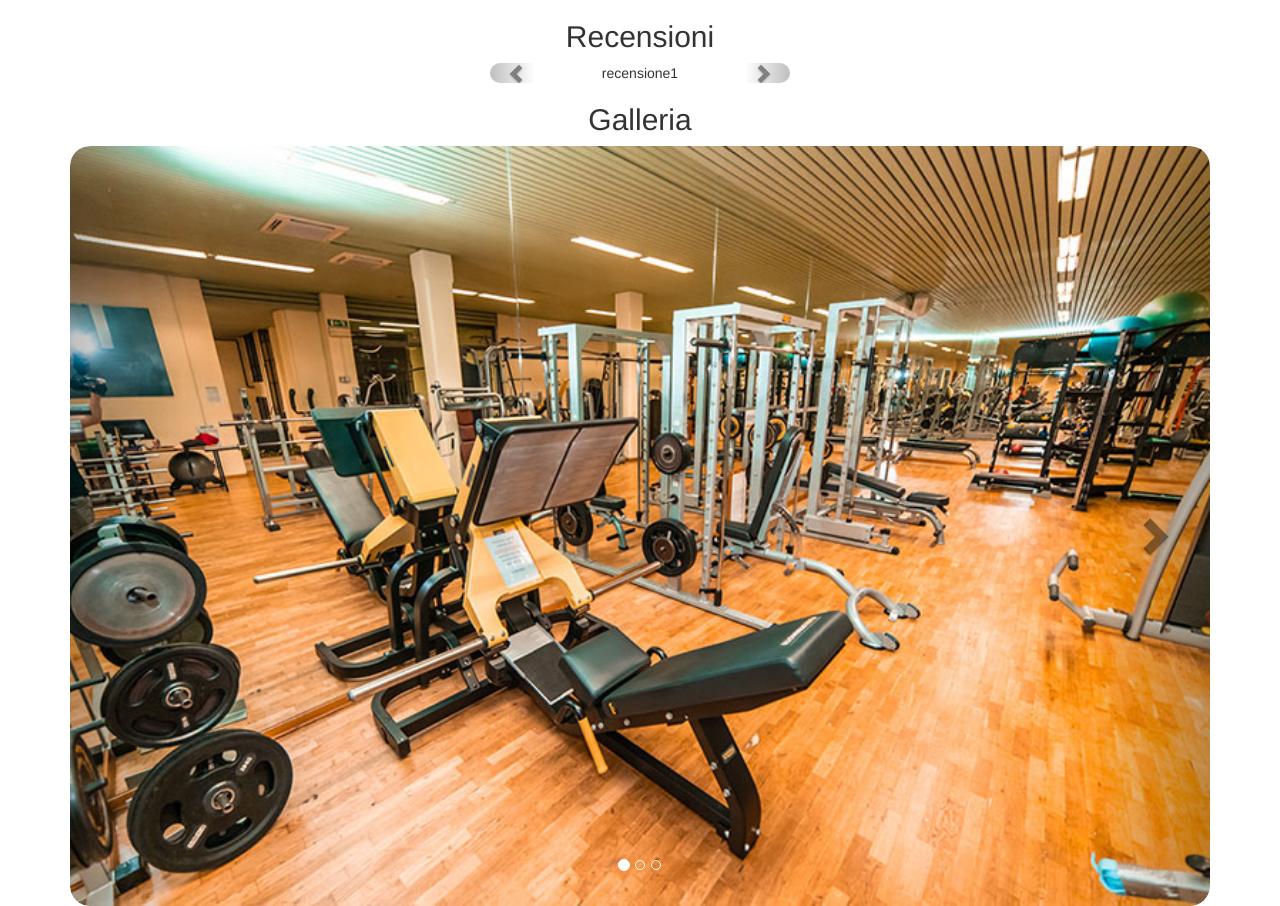
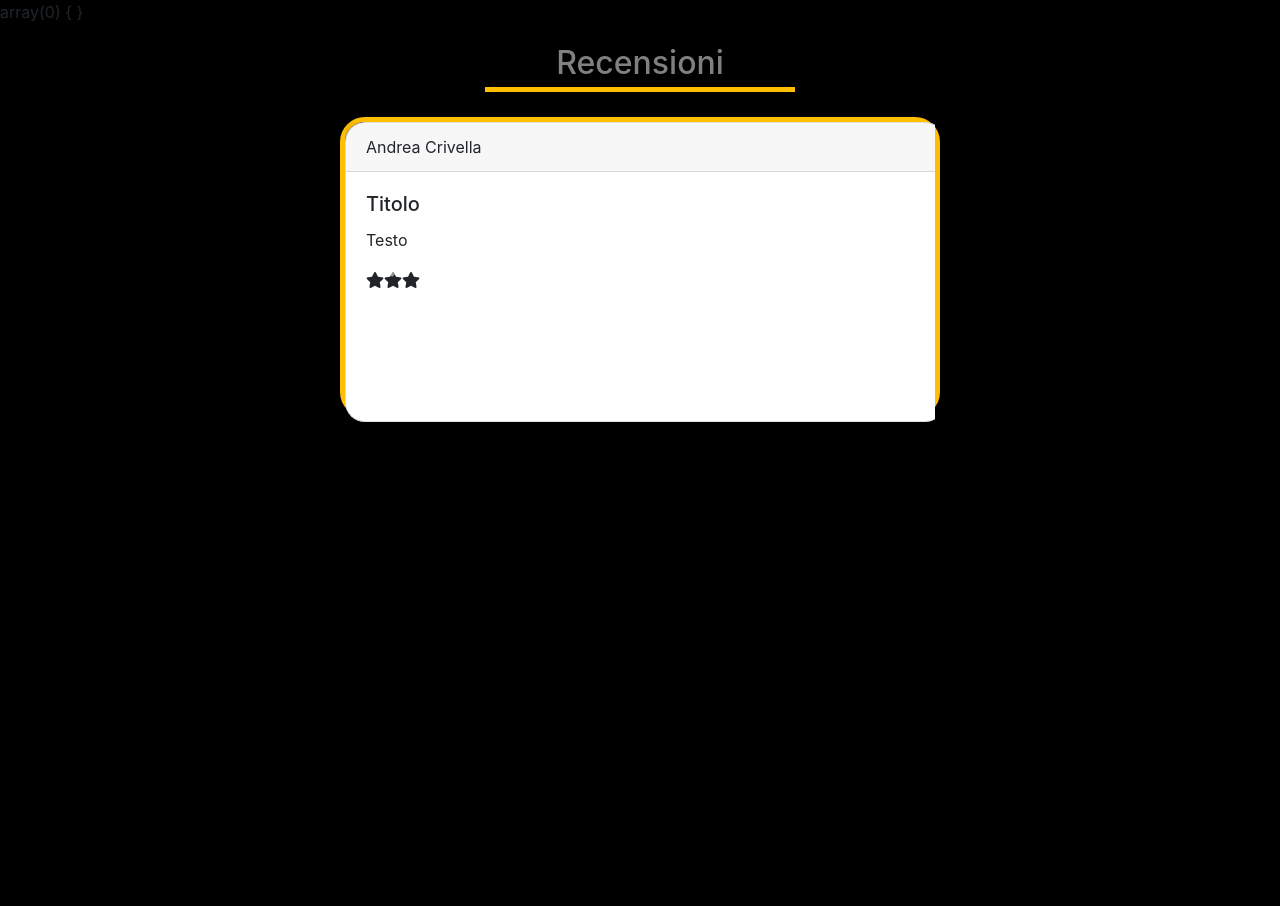
Before and after one commit to Paneddo/PalestraBella, a PHP site: page /recensioni.php in a window 1280 px wide. After the commit the page ends 422 px from the top, so only its background shows below. Run offline with PHP 8.4, Linux system fonts and the light colour scheme; data comes from the database, SQL or seed files in the repository; data that the repository does not hold is empty.

Commit message:
recensioni

```diff
--- a/corsi.php
+++ b/corsi.php
@@ -2,7 +2,7 @@
 include "conn.php";
 
 
-$corsi = array();
+$recensioni = array();
 
 include "conn.php";
 
@@ -14,7 +14,7 @@ $result = mysqli_stmt_get_result($stmt);
 mysqli_close($conn);
 
 while ($row = mysqli_fetch_assoc($result)) {
-    $corsi[] = $row;
+    $recensioni[] = $row;
 }
 
 ?>
@@ -151,7 +151,7 @@ while ($row = mysqli_fetch_assoc($result)) {
     <h1>I nostri corsi</h1>
     <div class="space"></div> <!-- Spazio aggiunto -->
     <div class="courses">
-        <?php foreach ($corsi as $corso) : ?>
+        <?php foreach ($recensioni as $corso) : ?>
             <div class="course">
                 <div class="circular-square">
                     <img src="istruttore3.jpg" alt="Immagine">
--- a/recensioni.php
+++ b/recensioni.php
@@ -1,127 +1,170 @@
+<?php
+include "conn.php";
+
+
+$recensioni = array();
+
+include "conn.php";
+
+$query = "SELECT nome, cognome, dataRecensione, titolo, testo, numeroStelle FROM recensione INNER JOIN utente ON utente.idUtente = recensione.idUtente";
+
+$result = mysqli_query($conn, $query);
+mysqli_close($conn);
+
+while ($row = mysqli_fetch_assoc($result)) {
+    $recensioni[] = $row;
+}
+
+?>
+
 <!DOCTYPE html>
 <html lang="en">
+
 <head>
-  <title>Palestra Bella</title>
+    <title>Recensioni</title>
     <meta charset="utf-8">
     <meta name="viewport" content="width=device-width, initial-scale=1">
-  <link rel="stylesheet" href="https://maxcdn.bootstrapcdn.com/bootstrap/3.4.1/css/bootstrap.min.css">
-  <script src="https://ajax.googleapis.com/ajax/libs/jquery/3.7.1/jquery.min.js"></script>
-  <script src="https://maxcdn.bootstrapcdn.com/bootstrap/3.4.1/js/bootstrap.min.js"></script>
+    <link rel="stylesheet" href="https://maxcdn.bootstrapcdn.com/bootstrap/4.5.2/css/bootstrap.min.css">
+    <link rel="stylesheet" href="https://cdnjs.cloudflare.com/ajax/libs/font-awesome/5.15.4/css/all.min.css"> <!-- Aggiunto FontAwesome -->
+    <script src="https://ajax.googleapis.com/ajax/libs/jquery/3.5.1/jquery.min.js"></script>
+    <script src="https://cdnjs.cloudflare.com/ajax/libs/popper.js/1.16.0/umd/popper.min.js"></script>
+    <script src="https://maxcdn.bootstrapcdn.com/bootstrap/4.5.2/js/bootstrap.min.js"></script>
     <style>
-    .container {
+        /* Stile per la card */
+        .card {
+            border-radius: 15px;
+            box-shadow: 0 4px 8px 0 rgba(0, 0, 0, 0.2);
+            margin: 0;
+            /* Rimuove lo spazio tra la card e il contorno giallo */
+            width: 600px;
+            height: 300px;
+        }
+
+        /* Stile per il carousel */
+        .carousel {
+            margin-top: 35px;
+            border-radius: 25px;
+            border: 5px solid #FFBF00;
+            /* Contorni gialli */
+            position: relative;
+            /* Per posizionare la striscia sotto il carousel */
+            width: 600px;
+            height: 300px;
+            margin-left: auto;
+            margin-right: auto;
+        }
+
+        /* Stile per l'immagine piccola */
+        .small-img {
+            width: 100px;
+            height: 100px;
+            border-radius: 10px;
+            margin-top: 10px;
+        }
+
+        .small-img2 {
+            width: auto;
+            height: auto;
+            border-radius: 10px;
+            margin-top: 10px;
+            margin-left: 500px;
+        }
+
+        .title {
+            color: gray;
             text-align: center;
+            position: relative;
+            margin-top: 20px;
+            margin-bottom: 20px;
         }
-    .carousel {
-        margin: auto;
+
+        .title::after {
+            content: '';
+            position: absolute;
+            left: 50%;
+            transform: translateX(-50%);
+            bottom: -10px;
+            /* Più in basso */
+            height: 5px;
+            /* Più spessa */
+            width: calc(100% - 800px);
+            /* Estende la striscia fino al testo */
+            background-color: #FFBF00;
+            /* Sottolineatura gialla */
+            z-index: -1;
+            /* Sposta sotto il testo */
+        }
+
+        /* Stile per lo sfondo nero */
+        body {
+            background-color: black;
+        }
+
+        #imageCarousel {
             border-radius: 20px;
-        box-shadow: none;
-        overflow: hidden;
+            width: 600px;
+            height: 300px;
+            margin-left: auto;
+            margin-right: auto;
         }
-    .carousel-inner {
+
+        /* Stile per i bordi arrotondati dell'immagine nel secondo carousel */
+        .carousel-item img {
             border-radius: 20px;
         }
-    .carousel-inner img {
-        width: 100%;
-        height: auto;
+
+        /* Stile per i bordi arrotondati della card nel primo carousel */
+        #cardCarousel .card {
             border-radius: 20px;
-        object-fit: cover;
-    }
-    .carousel, .carousel-inner, .carousel-inner img {
-        border-radius: 20px;
-        border: none;
-    }
-    .carousel-control {
-        width: 10%;
-        height: 100%;
-        background: none;
-        border: none;
-    }
-    .carousel-control .glyphicon-chevron-left, .carousel-control .glyphicon-chevron-right {
-        font-size: 2em;
-        color: #000;
-    }
-    .carousel-sm {
-        max-width: 300px;
-        max-height: 200px;
-    }
-    .carousel-sm .carousel-control {
-        width: 15%;
-    }
-    .carousel-sm .carousel-control .glyphicon-chevron-left, .carousel-sm .carousel-control .glyphicon-chevron-right {
-        font-size: 1em;
         }
     </style>
 </head>
+
 <body>
-
+    <?php
+    var_dump($recensioni);
+    ?>
     <div class="container">
+        <div class="title">
             <h2>Recensioni</h2>
-  <div id="myCarousel2" class="carousel carousel-sm slide" data-ride="carousel">
-    <!-- Indicators -->
-    <ol class="carousel-indicators">
-      <li data-target="#myCarousel2" data-slide-to="0" class="active"></li>
-      <li data-target="#myCarousel2" data-slide-to="1"></li>
-      <li data-target="#myCarousel2" data-slide-to="2"></li>
-    </ol>
-
-    <!-- Wrapper for slides -->
-    <div class="carousel-inner">
-      <div class="item active">
-        recensione1
-      </div>
-      <div class="item">
-        recensione2
-      </div>
-      <div class="item">
-        recensione3
-      </div>
         </div>
 
-    <!-- Left and right controls -->
-    <a class="left carousel-control" href="#myCarousel2" data-slide="prev">
-      <span class="glyphicon glyphicon-chevron-left"></span>
-      <span class="sr-only">Previous</span>
+        <div id="cardCarousel" class="carousel slide" data-ride="carousel">
+            <div class="carousel-inner">
+                <?php
+
+                // Output dei dati delle recensioni nel carousel
+                $active = true;
+                // Generazione della slide del carousel
+                echo '<div class="carousel-item ' . ($active ? 'active' : '') . '">';
+                echo '<div class="card">';
+                echo '<div class="card-header">' . "Andrea" . ' ' . "Crivella" . '</div>';
+                echo '<div class="card-body">';
+                echo '<h5 class="card-title">' . "Titolo" . '</h5>';
+                echo '<p class="card-text">' . "Testo" . '</p>';
+                echo '<div>';
+                for ($i = 0; $i < 3; $i++) {
+                    echo '<i class="fas fa-star"></i>';
+                }
+                echo '</div>';
+                echo '</div>';
+                echo '</div>';
+                echo '</div>';
+                $active = false; // Imposta le prossime recensioni come non attive
+                ?>
+            </div>
+            <!-- Pulsanti di navigazione -->
+            <a class="carousel-control-prev" href="#cardCarousel" role="button" data-slide="prev">
+                <span class="carousel-control-prev-icon" aria-hidden="true"></span>
+                <span class="sr-only">Precedente</span>
             </a>
-    <a class="right carousel-control" href="#myCarousel2" data-slide="next">
-      <span class="glyphicon glyphicon-chevron-right"></span>
-      <span class="sr-only">Next</span>
+            <a class="carousel-control-next" href="#cardCarousel" role="button" data-slide="next">
+                <span class="carousel-control-next-icon" aria-hidden="true"></span>
+                <span class="sr-only">Successivo</span>
             </a>
         </div>
-</div>
 
-<div class="container">
-  <h2>Galleria</h2>
-  <div id="myCarousel" class="carousel slide" data-ride="carousel">
-    <ol class="carousel-indicators">
-      <li data-target="#myCarousel" data-slide-to="0" class="active"></li>
-      <li data-target="#myCarousel" data-slide-to="1"></li>
-      <li data-target="#myCarousel" data-slide-to="2"></li>
-    </ol>
-
-    <!-- Wrapper for slides -->
-    <div class="carousel-inner">
-      <div class="item active">
-        <img src="immagine.jpg" alt="Los Angeles">
-      </div>
-      <div class="item">
-        <img src="immagine1.jpg" alt="Chicago">
-      </div>
-      <div class="item">
-        <img src="immagine2.jpg" alt="New york">
-      </div>
-    </div>
-
-    <!-- Left and right controls -->
-    <a class="left carousel-control" href="#myCarousel" data-slide="prev">
-      <span class="glyphicon glyphicon-chevron-left"></span>
-      <span class="sr-only">Previous</span>
-    </a>
-    <a class="right carousel-control" href="#myCarousel" data-slide="next">
-      <span class="glyphicon glyphicon-chevron-right"></span>
-      <span class="sr-only">Next</span>
-    </a>
-  </div>
-</div>
 
 </body>
+
 </html>
--- a/styles/footer.css
+++ b/styles/footer.css
@@ -6,7 +6,7 @@
     margin-bottom: 90px;
 }
 
-.fa {
+.icon {
     font-size: 30px;
     width: 30px;
     text-align: center;
@@ -17,7 +17,7 @@
     border-radius: 30%;
 }
 
-.fa:hover {
+.icon:hover {
     opacity: 0.7;
 }
 
--- a/templates/footer.html
+++ b/templates/footer.html
@@ -14,15 +14,15 @@
         <div class="contact">
             <h1>Contatti</h1>
             <div class="flex-container">
-                <i class="fa fa-map-marker" style="font-size: 24px"></i>
+                <i class="fa fa-map-marker icon" style="font-size: 24px"></i>
                 <p>Via della palestra,18</p>
             </div>
             <div class="flex-container">
-                <i class="fa fa-phone" style="font-size: 24px"></i>
+                <i class="fa fa-phone icon" style="font-size: 24px"></i>
                 <p>+39 - 1234567890</p>
             </div>
             <div class="flex-container">
-                <i class="fa fa-envelope" style="font-size: 24px"></i>
+                <i class="fa fa-envelope icon" style="font-size: 24px"></i>
                 <p>info.peppegym@gmail.com</p>
             </div>
         </div>
```
Also changed, not shown: corsi_personali.php (+38 -10 lines), crea_recensione.php (added, +85 -0 lines), js/recensioni.js (added, +7 -0 lines). Lines whose indentation alone changed are shown as unchanged.
